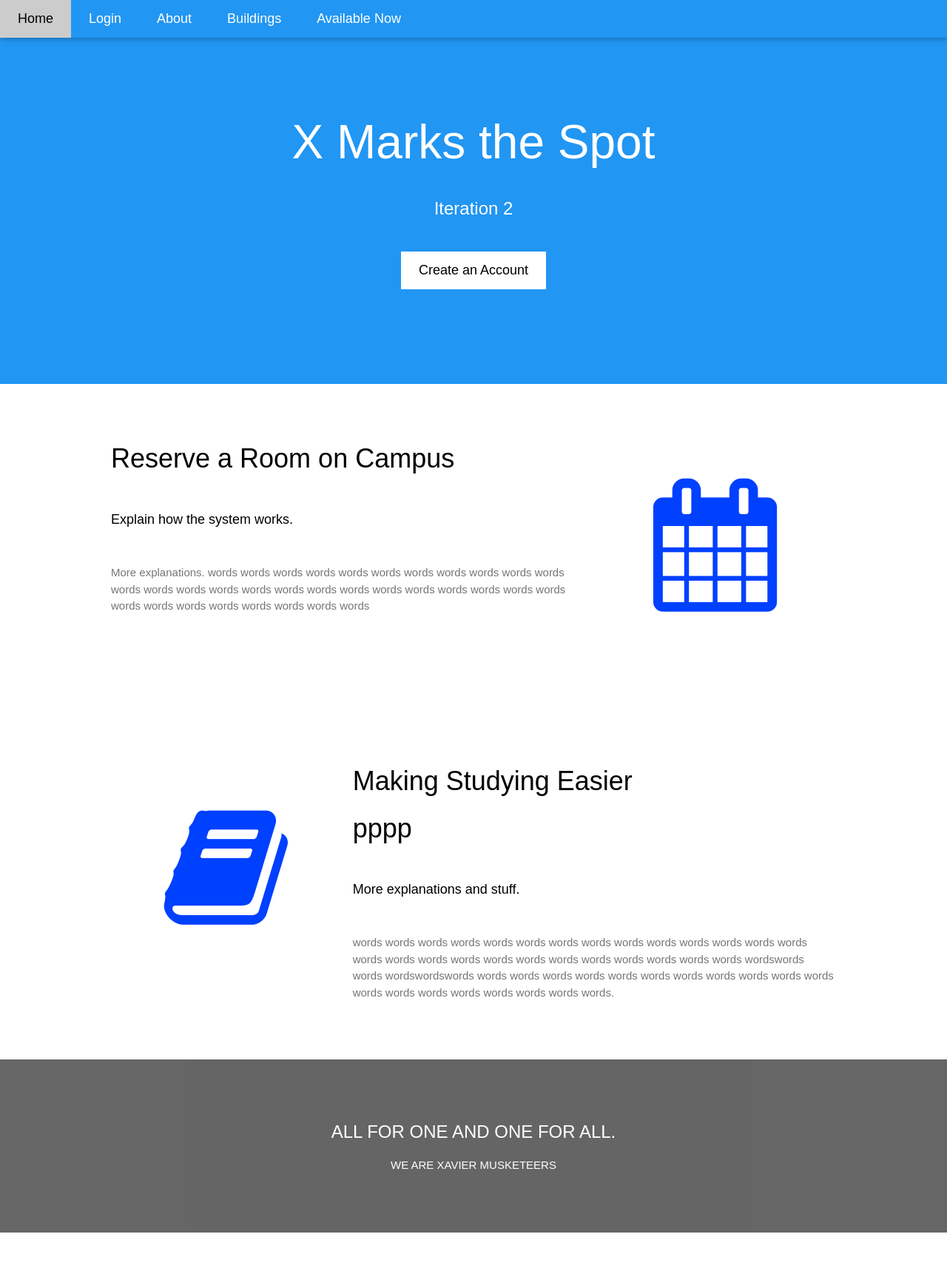
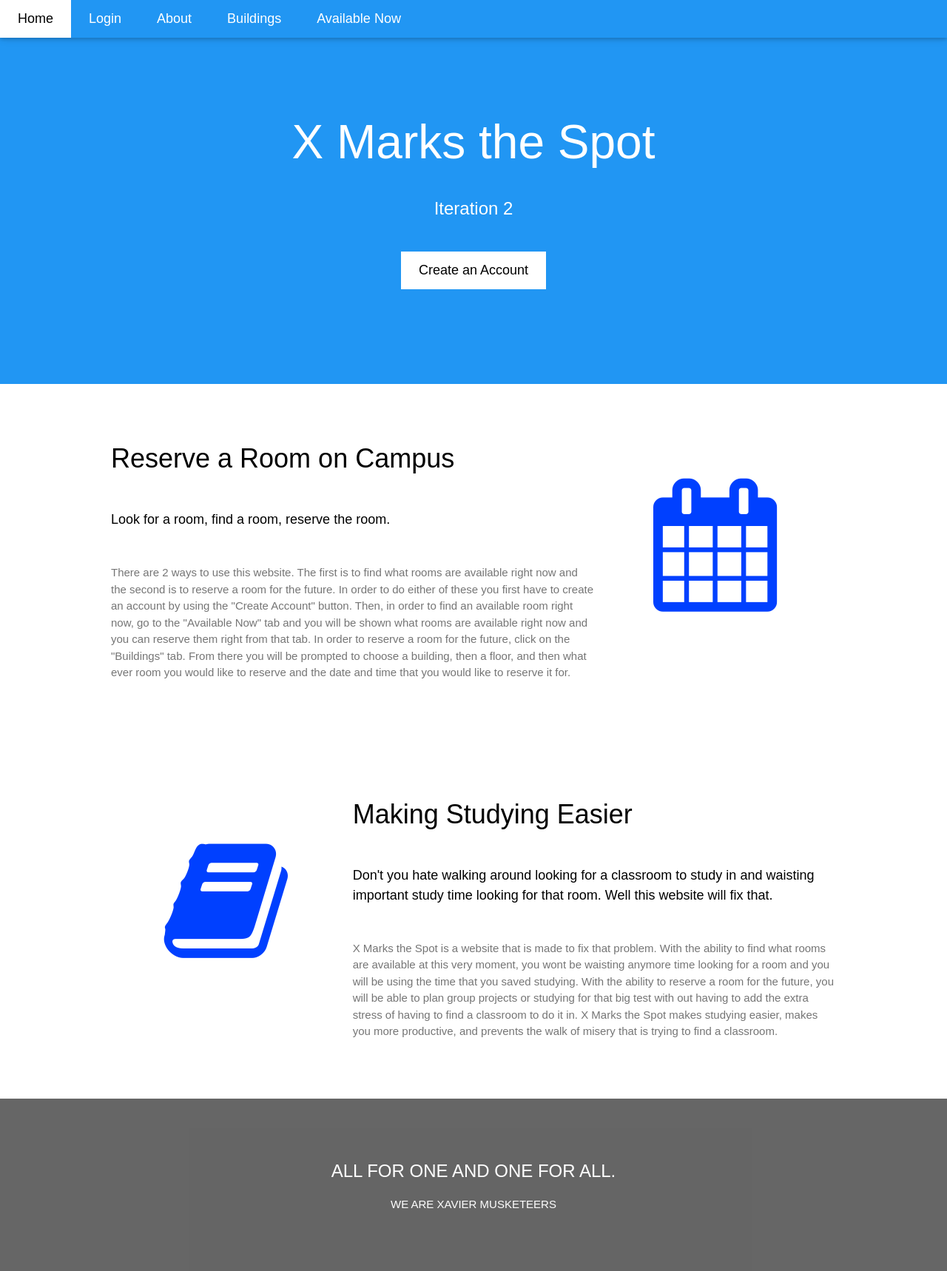
Before and after one commit to Salazars1/XMarksTheSpot, a Django app: page /home/ in a window 1280 px wide. Shown: the whole page at 74% size. Before the commit the page ends 1666 px from the top, so only its background shows below. Run offline with Django 3.2, Linux system fonts and the light colour scheme.

Commit message:
I updated what the users username looks like on the top bar. I also updated the homepage and added word and descriptions to the homepage

```diff
--- a/templates/Website/Homepage.html
+++ b/templates/Website/Homepage.html
@@ -19,9 +19,11 @@
   <div class="w3-content">
     <div class="w3-twothird">
       <h1>Reserve a Room on Campus</h1>
-      <h5 class="w3-padding-32">Explain how the system works.</h5>
+      <h5 class="w3-padding-32">Look for a room, find a room, reserve the room.</h5>
 
-      <p class="w3-text-grey">More explanations. words words words words words words words words words words words words words words words words words words words words words words words words words words words words words words words words words</p>
+      <p class="w3-text-grey">There are 2 ways to use this website. The first is to find what rooms are available right now and the second is to reserve a room for the future. In order to do either of these you first have to create an account by using the "Create Account" button. Then, in order to find an available room right now,
+       go to the "Available Now" tab and you will be shown what rooms are available right now and you can reserve them right from that tab. In order to reserve a room for the future, click on the "Buildings" tab. From there you will be prompted to choose a building, then a floor, and then what ever room you would like to reserve
+       and the date and time that you would like to reserve it for.</p>
     </div>
 
     <div class="w3-third w3-center">
@@ -39,10 +41,10 @@
 
     <div class="w3-twothird">
       <h1>Making Studying Easier</h1>
-        <h1>{{ request.user.username }} pppp</h1>
-      <h5 class="w3-padding-32">More explanations and stuff. </h5>
+      <h5 class="w3-padding-32">Don't you hate walking around looking for a classroom to study in and waisting important study time looking for that room. Well this website will fix that.</h5>
 
-      <p class="w3-text-grey">words words words words words words words words words words words words words words words words words words words words words words words words words words wordswords words wordswordswords words words words words words words words words words words words words words words words words words words words.</p>
+      <p class="w3-text-grey">X Marks the Spot is a website that is made to fix that problem. With the ability to find what rooms are available at this very moment, you wont be waisting anymore time looking for a room and you will be using the time that you saved studying. With the ability to reserve a room for the future, you will be able to plan group projects or studying for that big test with out having to add the extra stress of
+        having to find a classroom to do it in. X Marks the Spot makes studying easier, makes you more productive, and prevents the walk of misery that is trying to find a classroom.</p>
     </div>
   </div>
 </div>
--- a/templates/Website/base.html
+++ b/templates/Website/base.html
@@ -22,12 +22,12 @@ form{width:50%; min-height:500px;}
 <div class="w3-top">
   <div class="w3-bar w3-blue w3-card w3-left-align w3-large">
     <a class="w3-bar-item w3-button w3-hide-medium w3-hide-large w3-right w3-padding-large w3-hover-white w3-large w3-red" href="javascript:void(0);" onclick="myFunction()" title="Toggle Navigation Menu"><i class="fa fa-bars"></i></a>
-    <a href="/home/" class="w3-bar-item w3-button w3-padding-large w3-white">Home</a>
+    <a href="/home/" class="w3-bar-item w3-button w3-padding-large w3-hover-white">Home</a>
     <a href="/login/" class="w3-bar-item w3-button w3-hide-small w3-padding-large w3-hover-white">Login</a>
     <a href="/about/" class="w3-bar-item w3-button w3-hide-small w3-padding-large w3-hover-white">About</a>
     <a href="/buildings/" class="w3-bar-item w3-button w3-hide-small w3-padding-large w3-hover-white">Buildings</a>
     <a href="/available/" class="w3-bar-item w3-button w3-hide-small w3-padding-large w3-hover-white">Available Now</a>
-    <a>{{ request.user.username }}</a>
+    <a class="w3-text-black w3-bar-item w3-hide-small w3-padding-large"> {{ request.user.username }}</a>
   </div>
 
   <!-- Navbar on small screens -->
```
